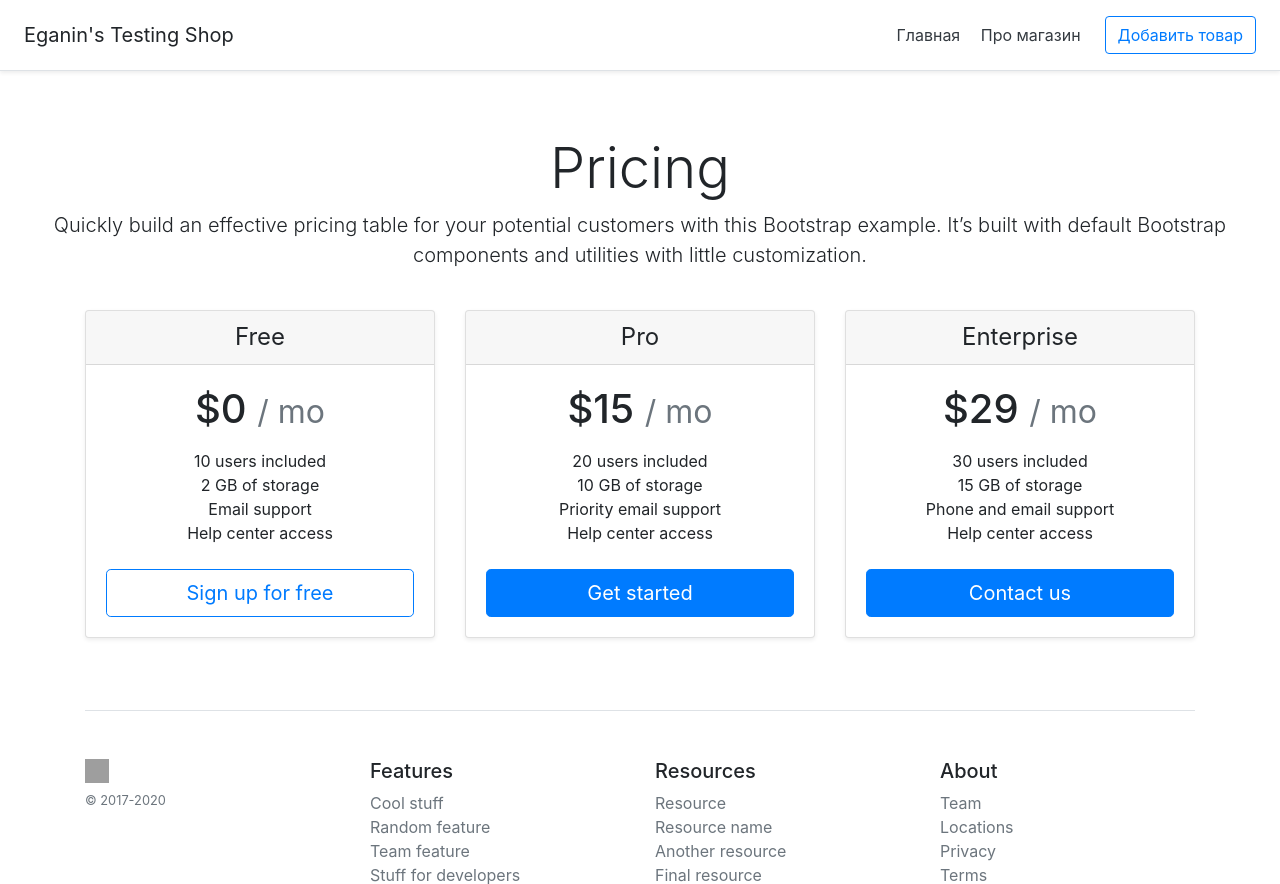
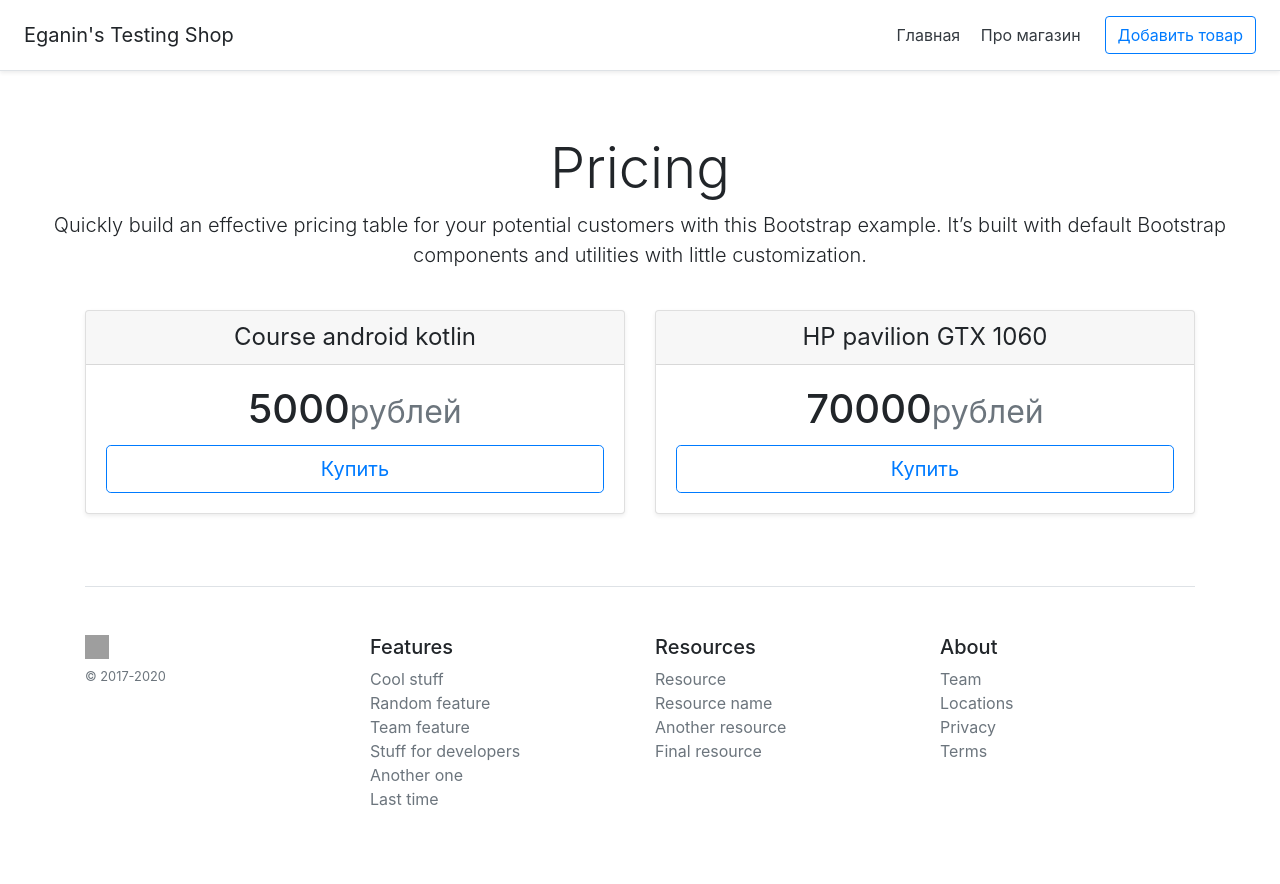
Before and after one commit to Eganin/Flask_Shop, a Flask app: page / in a window 1280 px wide. Shown: the top 884 px of the page. After the commit the page ends 806 px from the top, so only its background shows below. Run offline with Flask 2, Linux system fonts and the light colour scheme; data comes from the database, SQL or seed files in the repository; both versions use the stored data as it was after the commit; some libraries are stand-ins or nearby versions; grey boxes are pictures that could not be loaded.

Commit message:
end project

```diff
--- a/main.py
+++ b/main.py
@@ -1,10 +1,13 @@
-from flask import Flask, render_template
+from flask import Flask, render_template, request, redirect
 from flask_sqlalchemy import SQLAlchemy
+
+from cloudipsp import Api, Checkout
 from typing import *
 
 app: Flask = Flask(__name__)
 # указываем настройку какую БД будем использовать
 app.config["SQLALCHEMY_DATABASE_URI"] = "sqlite:///shop.db"
+app.config["SQLALCHEMY_TRACK_MODIFICATIONS"] = False
 db: SQLAlchemy = SQLAlchemy(app=app)
 
 
@@ -19,10 +22,16 @@
     # isActive default value = True
     isActive = db.Column(db.Boolean, nullable=True)
 
+    def __repr__(self) -> str:
+        return f"Запись : {self.title}"
+
 
 @app.route("/")
 def index() -> str:
-    return render_template("index.html")
+    # получаем все данные из таблицы Item с сортировкой по цене
+    items: Item = Item.query.order_by(Item.price).all()
+    # отправляем данные на страницу
+    return render_template("index.html", data=items)
 
 
 @app.route("/about")
@@ -30,9 +39,48 @@
     return render_template("about.html")
 
 
-@app.route("/create")
+# на данной странице отслеживаем запросы POST
+@app.route("/create", methods=["POST", "GET"])
 def create() -> str:
-    return render_template("create.html")
+    if request.method == "POST":
+        # получаем отправленные данные
+        title: str = request.form["title"]
+        price: str = request.form["price"]
+
+        # запись в бд
+        item: Item = Item(title=title, price=price)
+
+        try:
+            # сохраняем запись в БД
+            db.session.add(item)
+            db.session.commit()
+            # делаем переадресацию на главную страницу
+            return redirect("/")
+        except:
+            return "ERROR"
+    else:
+        return render_template("create.html")
+
+
+# отследивание динамического URI
+@app.route("/buy/<int:id>")
+def item_buy(id: int):
+    # получаем item по id
+    item: Item = Item.query.get(id)
+
+    # всзимодействуем с  API для оплаты
+    api: Api = Api(merchant_id=1396424,
+                   secret_key="test")
+    checkout: Checkout = Checkout(api=api)
+    data: Dict[str, str] = {
+        "currency": "RUB",
+        "amount": str(item.price) + "00"
+    }
+
+    # url покупки товара
+    url: str = checkout.url(data).get("checkout_url")
+
+    return redirect(url)
 
 
 def main() -> None:
--- a/templates/create.html
+++ b/templates/create.html
@@ -8,8 +8,8 @@
 <div class="container">
     <h1>Добавление заказа</h1>
     <form method="post">
-        <input type="text" class="form-control" name="title" id="title">
-        <input type="number" class="form-control" name="price" id="price">
+        <input type="text" class="form-control" name="title" id="title" placeholder="Введите название"><br>
+        <input type="number" class="form-control" name="price" id="price" placeholder="Введите цену"><br>
         <button class="btn btn-success" type="submit">Добавить заказ</button>
     </form>
 </div>
--- a/templates/index.html
+++ b/templates/index.html
@@ -7,55 +7,24 @@
 {% block body %}
 <div class="pricing-header px-3 py-3 pt-md-5 pb-md-4 mx-auto text-center">
     <h1 class="display-4">Pricing</h1>
-  <p class="lead">Quickly build an effective pricing table for your potential customers with this Bootstrap example. It’s built with default Bootstrap components and utilities with little customization.</p>
+    <p class="lead">Quickly build an effective pricing table for your potential customers with this Bootstrap example.
+        It’s built with default Bootstrap components and utilities with little customization.</p>
 </div>
 
 <div class="container">
     <div class="card-deck mb-3 text-center">
+        {% for el in data %}
         <div class="card mb-4 shadow-sm">
             <div class="card-header">
-        <h4 class="my-0 font-weight-normal">Free</h4>
+                <h4 class="my-0 font-weight-normal">{{ el.title}}</h4>
             </div>
             <div class="card-body">
-        <h1 class="card-title pricing-card-title">$0 <small class="text-muted">/ mo</small></h1>
-        <ul class="list-unstyled mt-3 mb-4">
-          <li>10 users included</li>
-          <li>2 GB of storage</li>
-          <li>Email support</li>
-          <li>Help center access</li>
-        </ul>
-        <button type="button" class="btn btn-lg btn-block btn-outline-primary">Sign up for free</button>
+                <h1 class="card-title pricing-card-title">{{el.price}}<small class="text-muted">рублей</small></h1>
+
+                <a href="/buy/{{ el.id }}" type="button" class="btn btn-lg btn-block btn-outline-primary">Купить</a>
             </div>
         </div>
-    <div class="card mb-4 shadow-sm">
-      <div class="card-header">
-        <h4 class="my-0 font-weight-normal">Pro</h4>
+        {% endfor %}
     </div>
-      <div class="card-body">
-        <h1 class="card-title pricing-card-title">$15 <small class="text-muted">/ mo</small></h1>
-        <ul class="list-unstyled mt-3 mb-4">
-          <li>20 users included</li>
-          <li>10 GB of storage</li>
-          <li>Priority email support</li>
-          <li>Help center access</li>
-        </ul>
-        <button type="button" class="btn btn-lg btn-block btn-primary">Get started</button>
-      </div>
-    </div>
-    <div class="card mb-4 shadow-sm">
-      <div class="card-header">
-        <h4 class="my-0 font-weight-normal">Enterprise</h4>
-      </div>
-      <div class="card-body">
-        <h1 class="card-title pricing-card-title">$29 <small class="text-muted">/ mo</small></h1>
-        <ul class="list-unstyled mt-3 mb-4">
-          <li>30 users included</li>
-          <li>15 GB of storage</li>
-          <li>Phone and email support</li>
-          <li>Help center access</li>
-        </ul>
-        <button type="button" class="btn btn-lg btn-block btn-primary">Contact us</button>
-      </div>
-    </div>
-  </div>
+
     {% endblock %}
```
Also changed, not shown: shop.db. Lines whose indentation alone changed are shown as unchanged.
